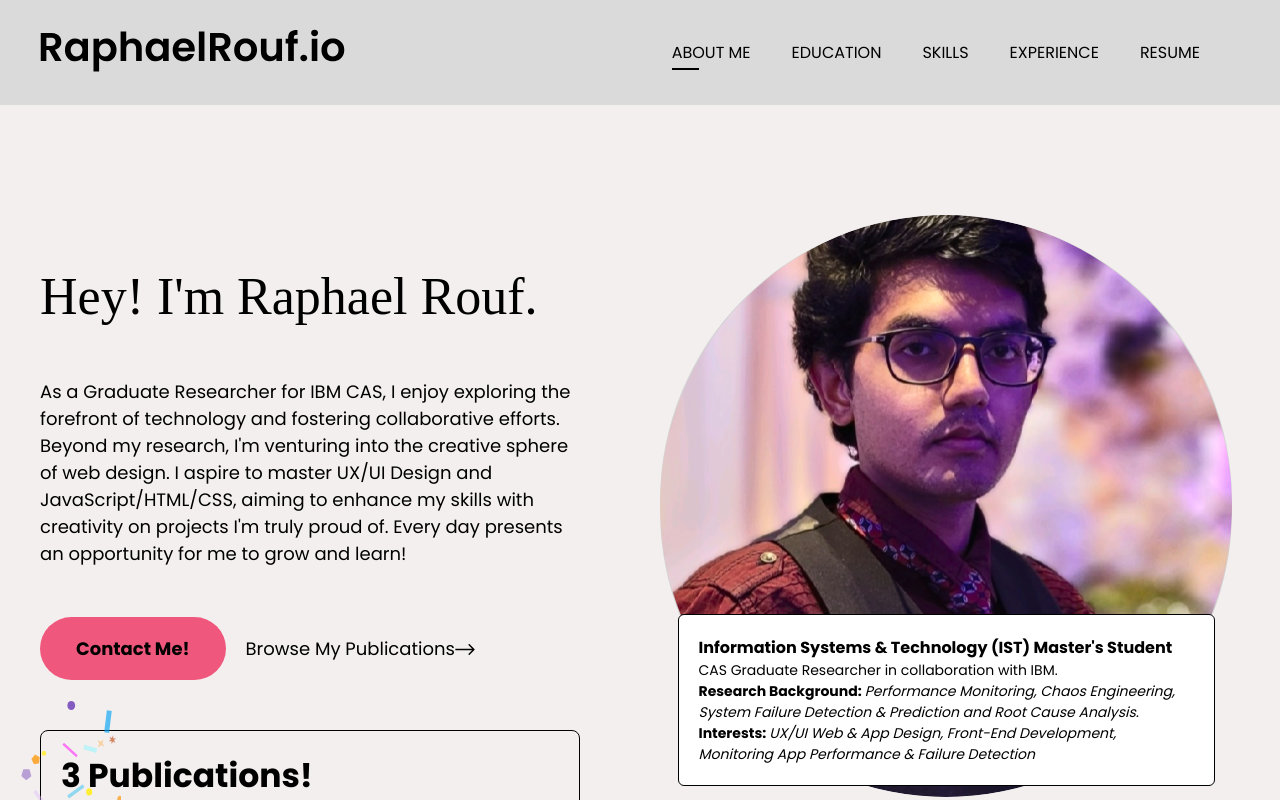
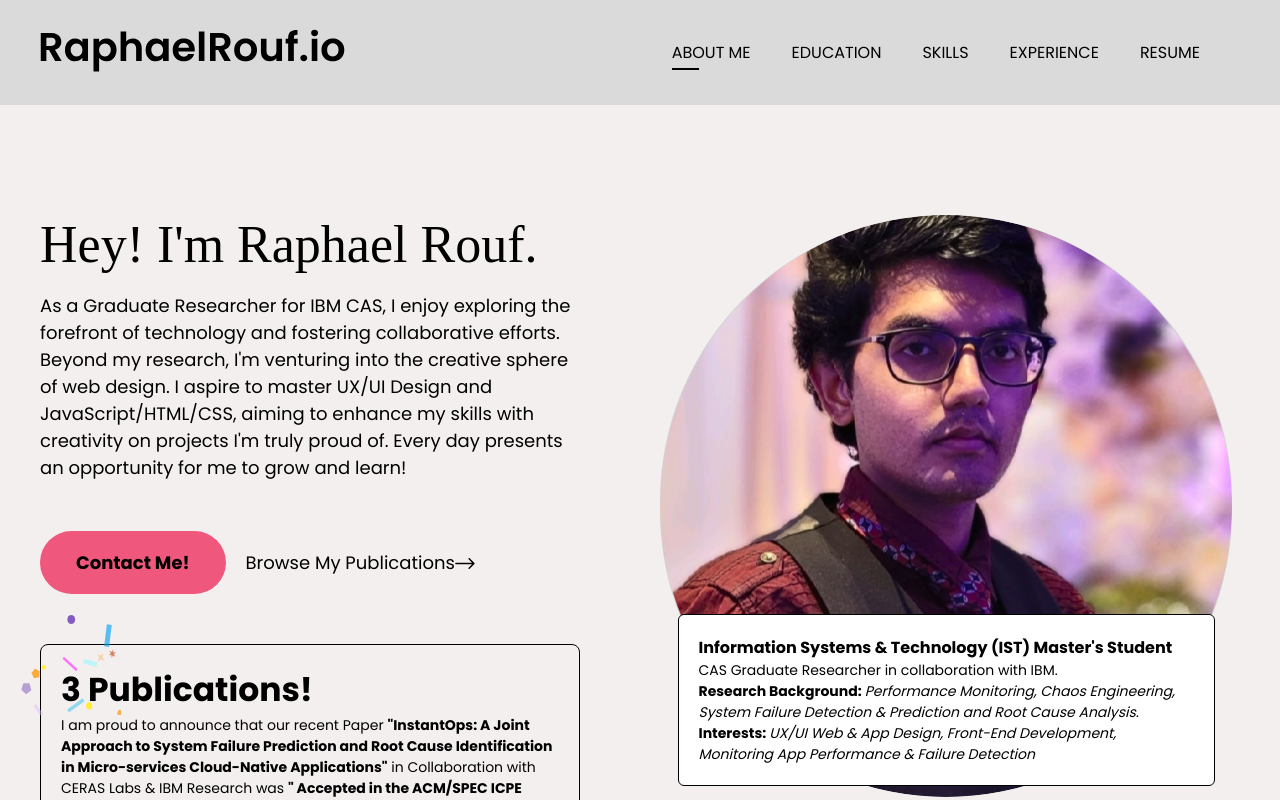
Before and after one commit to raphael-rouf/my-portfoli, an Angular app: page / in a window 1280 px wide. Shown: the top 800 px of the page. Built offline with nearby package versions, Linux system fonts and the light colour scheme.

Commit message:
original

```diff
--- a/src/app/portfolio-aboutme/portfolio-aboutme.component.css
+++ b/src/app/portfolio-aboutme/portfolio-aboutme.component.css
@@ -20,7 +20,7 @@ h1 {
     font-size: 5.2rem;
     font-family: 'Playfair Display';
     font-weight: normal;
-    margin: 1;
+    margin: 0;
 }
 
 /* The class for the subheading text */
```
